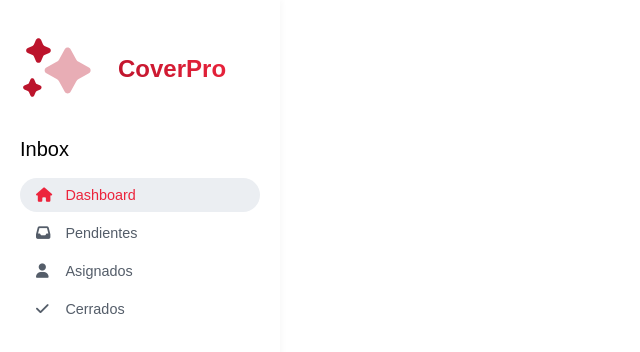
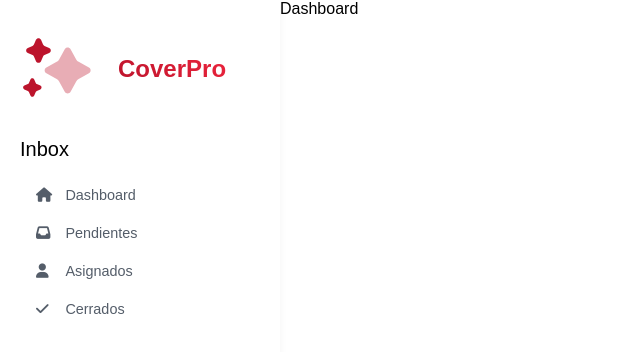
Before and after one commit to Rysth/REACT-CoverPro, a React (Create React App) app: page /cerrados in a window 1280 px wide. Shown: the top 352 px of the page, without its empty margins (0-640 px from the left). Built offline with nearby package versions, Linux system fonts and the light colour scheme; a web font is replaced by a local one.

Commit message:
Update Sidebar.js to change the active link with React Router.

```diff
--- a/package.json
+++ b/package.json
@@ -9,6 +9,7 @@
     "prop-types": "^15.8.1",
     "react": "^18.2.0",
     "react-dom": "^18.2.0",
+    "react-router-dom": "^6.15.0",
     "react-scripts": "5.0.1",
     "web-vitals": "^2.1.4"
   },
--- a/src/App.css
+++ b/src/App.css
@@ -59,3 +59,8 @@ textarea {
 .text-center {
   text-align: center;
 }
+
+/* Content */
+.content {
+  margin-left: 280px;
+}
--- a/src/App.js
+++ b/src/App.js
@@ -1,10 +1,22 @@
 import './App.css';
+import { BrowserRouter, Route, Routes } from 'react-router-dom';
 import Sidebar from './components/Sidebar/Sidebar';
+import Dashboard from './components/Dashboard/Dashboard';
 
 function App() {
   return (
     <div className="App">
-      <Sidebar />
+      <BrowserRouter>
+        <Sidebar />
+        <div className="content">
+          <Routes>
+            <Route path="/" element={<Dashboard />} />
+            <Route path="/pendientes" element={<Dashboard />} />
+            <Route path="/asignados" element={<Dashboard />} />
+            <Route path="/cerrados" element={<Dashboard />} />
+          </Routes>
+        </div>
+      </BrowserRouter>
     </div>
   );
 }
--- /dev/null
+++ b/src/components/Dashboard/Dashboard.js
@@ -0,0 +1,7 @@
+import React from 'react';
+
+function Dashboard() {
+  return <div>Dashboard</div>;
+}
+
+export default Dashboard;
--- a/src/components/Sidebar/Sidebar.js
+++ b/src/components/Sidebar/Sidebar.js
@@ -1,4 +1,5 @@
 import React, { useEffect, useState } from 'react';
+import { Link } from 'react-router-dom';
 import PropTypes from 'prop-types';
 import Logo from '../../assets/images/logo.svg';
 import './Sidebar.css';
@@ -37,6 +38,22 @@ const sidebarContent = [
 const Sidebar = () => {
   const project = 'CoverPro';
 
+  const [items, setItems] = useState(sidebarContent);
+  const [link, setLink] = useState('');
+
+  useEffect(() => {
+    setItems((prevItems) => {
+      const newItems = prevItems.map((item) => {
+        if (item.ID === link) {
+          return { ...item, isActive: true }; // Activate the selected item
+        }
+
+        return { ...item, isActive: false };
+      });
+      return newItems;
+    });
+  }, [link]);
+
   return (
     <div className="sidebar">
       <div className="sidebar-container">
@@ -48,13 +65,15 @@ const Sidebar = () => {
           <h2 className="sidebar-subtitle">Inbox</h2>
           <nav className="sidebar-nav">
             <ul className="sidebar-list">
-              {sidebarContent.map((item) => (
+              {items.map((item) => (
                 <SidebarItem
                   key={item.ID}
+                  ID={item.ID}
                   path={item.path}
                   active={item.isActive}
                   icon={item.icon}
                   text={item.text}
+                  setLink={setLink}
                 />
               ))}
             </ul>
@@ -66,46 +85,31 @@ const Sidebar = () => {
 };
 
 /* eslint-disable */
-const SidebarItem = ({ path, active, icon, text }) => {
+const SidebarItem = ({ ID, path, active, icon, text, setLink }) => {
   /* eslint-enable */
   const iconClassName = `sidebar-icon fa-solid fa-${icon}`;
-  const [status, setStatus] = useState(active);
-  const [itemClass, setItemClass] = useState('sidebar-item ');
 
-  useEffect(() => {
-    if (status) {
-      setItemClass((actualClass) => {
-        if (actualClass.includes('active')) {
-          return actualClass.replace('active', 'active');
-        }
-
-        return actualClass.concat('active');
-      });
-    } else {
-      setItemClass((actualClass) => actualClass.replace('active', ''));
-    }
-  }, [status]);
-
-  const handleStatus = (e) => {
-    e.preventDefault();
-    setStatus((status) => !status);
+  const handleStatus = () => {
+    setLink(ID);
   };
 
   return (
-    <li className={itemClass}>
-      <a href={path} onClick={handleStatus} className="sidebar-link">
+    <li className={`sidebar-item ${active ? 'active' : ''}`}>
+      <Link to={path} onClick={handleStatus} className="sidebar-link">
         <i className={iconClassName} />
         <span className="sidebar-text">{text}</span>
-      </a>
+      </Link>
     </li>
   );
 };
 
 SidebarItem.propTypes = {
+  ID: PropTypes.string.isRequired,
   path: PropTypes.string.isRequired,
   active: PropTypes.bool.isRequired,
   icon: PropTypes.string.isRequired,
   text: PropTypes.string.isRequired,
+  setLink: PropTypes.func.isRequired,
 };
 
 export default Sidebar;
```
Also changed, not shown: 1 other file (tests, documents, lock files or other folders).
